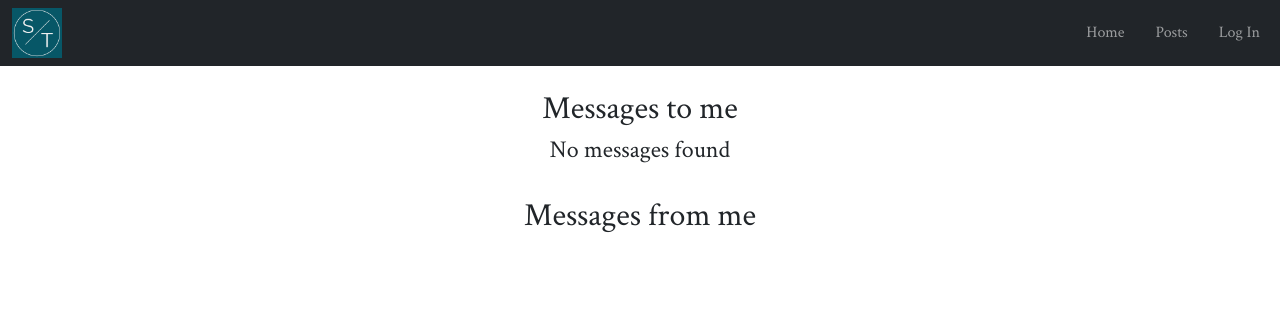
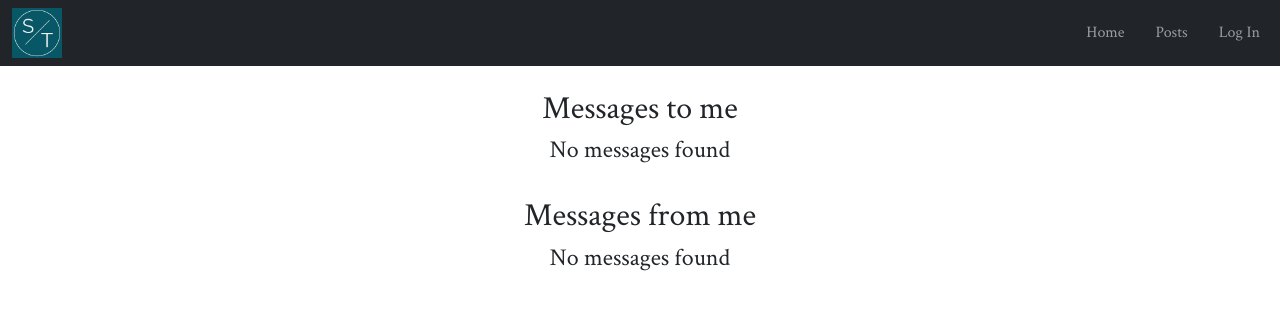
Before and after one commit to sekkiyah/strangers-things, a React (Create React App) app: page /profile in a window 1280 px wide. Shown: the top 310 px of the page. Built offline with nearby package versions, Linux system fonts and the light colour scheme.

Commit message:
initial profile page buildout

```diff
--- a/src/api/index.js
+++ b/src/api/index.js
@@ -16,6 +16,14 @@ export const getAllPosts = async () => {
     return await fetch(`${baseURL}/posts`)
       .then((response) => response.json())
       .then((result) => result.data.posts);
+  } catch (err) {
+    console.error(err);
+  }
+};
+
+export const getAllMessages = async () => {
+  try {
+    console.log('all messages');
   } catch (err) {
     console.error(err);
   }
@@ -51,7 +59,7 @@ export const registerUser = async (username, password) => {
           password: password,
         },
       }),
-    }).then((result) => result.json());
+    }).then((response) => response.json());
   } catch (err) {
     console.log('error registering user');
   }
@@ -97,3 +105,7 @@ export const sendMessage = async (message, messageId, jwt) => {
     console.error(err);
   }
 };
+
+export const deleteMessage = async (messageId, jwt) => {
+  console.log('deleted');
+};
--- a/src/components/CreatePost.js
+++ b/src/components/CreatePost.js
@@ -12,7 +12,11 @@ const CreatePost = ({ jwt }) => {
 
   const handleSubmit = async () => {
     const response = await createPost(post, jwt);
-    console.log(response);
+    if (response.success) {
+      console.log('successfully created post');
+    } else {
+      console.error(response.error.message);
+    }
   };
 
   useEffect(() => {
--- a/src/components/Message.js
+++ b/src/components/Message.js
@@ -18,7 +18,6 @@ const Message = ({ post, jwt }) => {
     if (response.success) {
       closeModal();
       setMessageDetails('');
-      console.log(response.data);
     } else {
       console.error(result.error.message);
     }
--- a/src/pages/Posts.js
+++ b/src/pages/Posts.js
@@ -12,6 +12,8 @@ const Posts = ({ isLoggedIn, jwt, user: { posts, _id } }) => {
 
   useEffect(() => {
     fetchPosts();
+    console.log('All posts below');
+    console.log(allPosts);
   }, []);
 
   return (
--- a/src/pages/Profile.js
+++ b/src/pages/Profile.js
@@ -1,19 +1,47 @@
-import React from 'react';
+import React, { useEffect, useState } from 'react';
 import { Container } from 'react-bootstrap';
 
-const Profile = ({ user, user: { messages } }) => {
-  console.log(user);
+const Profile = ({ user: { messages, _id } }) => {
+  const [myMessages, setMyMessages] = useState([]);
+  const [messagesToMe, setMessagesToMe] = useState([]);
+
+  const parseMessages = () => {
+    if (messages && messages.length) {
+      const fromMe = messages.filter((message) => message.fromUser._id === _id);
+      const toMe = messages.filter((message) => message.fromUser._id !== _id);
+      setMyMessages(fromMe);
+      setMessagesToMe(toMe);
+    }
+  };
+
+  useEffect(() => {
+    parseMessages();
+  }, []);
 
   return (
     <Container fluid className='text-center mt-4'>
       <h2>Messages to me</h2>
-      {messages && messages.length ? (
-        messages.map((message) => <h4>{message.content}</h4>)
+      {messagesToMe.length ? (
+        messagesToMe.map((message) => (
+          <React.Fragment key={message._id}>
+            <h4>{message.content}</h4>
+            <h5>From user: {message.fromUser.username}</h5>
+          </React.Fragment>
+        ))
       ) : (
         <h4>No messages found</h4>
       )}
+
       <br />
+
       <h2>Messages from me</h2>
+      {myMessages.length ? (
+        myMessages.map((message) => (
+          <h4 key={message._id}>{message.content}</h4>
+        ))
+      ) : (
+        <h4>No messages found</h4>
+      )}
     </Container>
   );
 };
```
